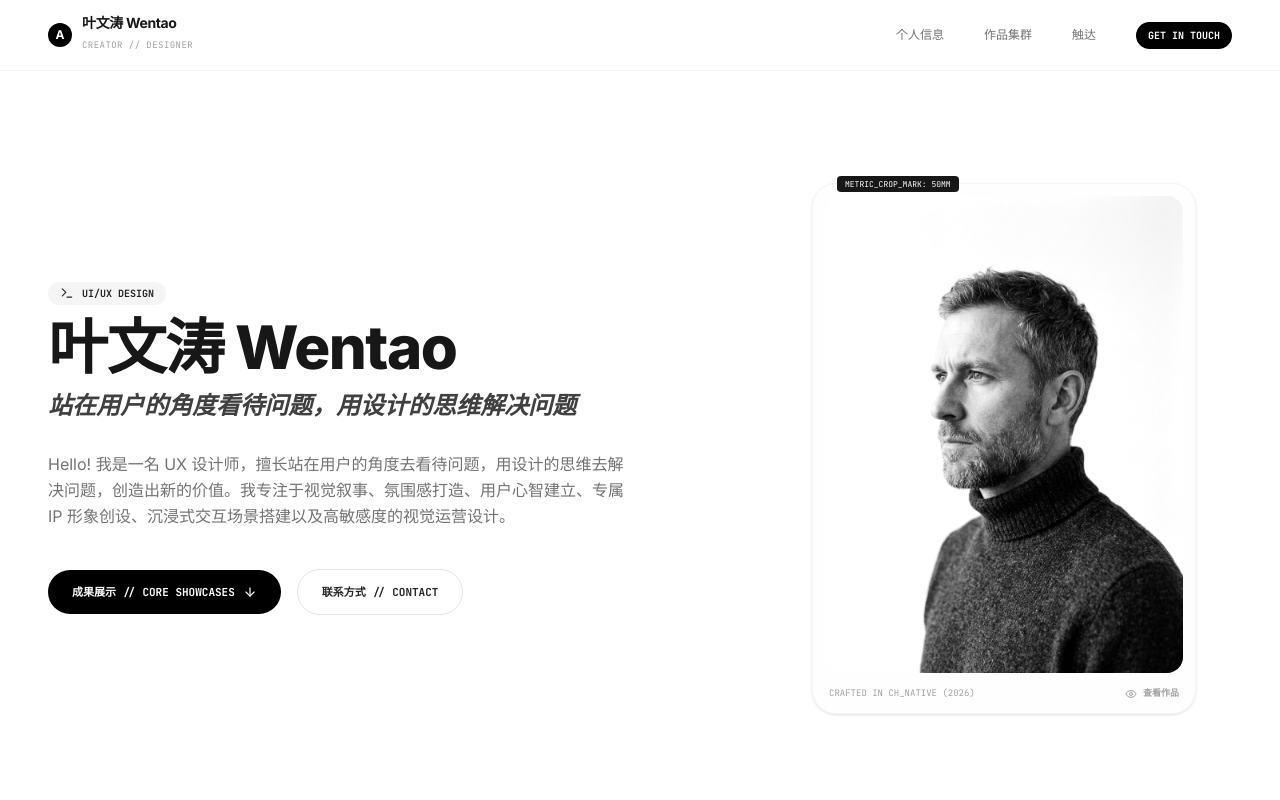
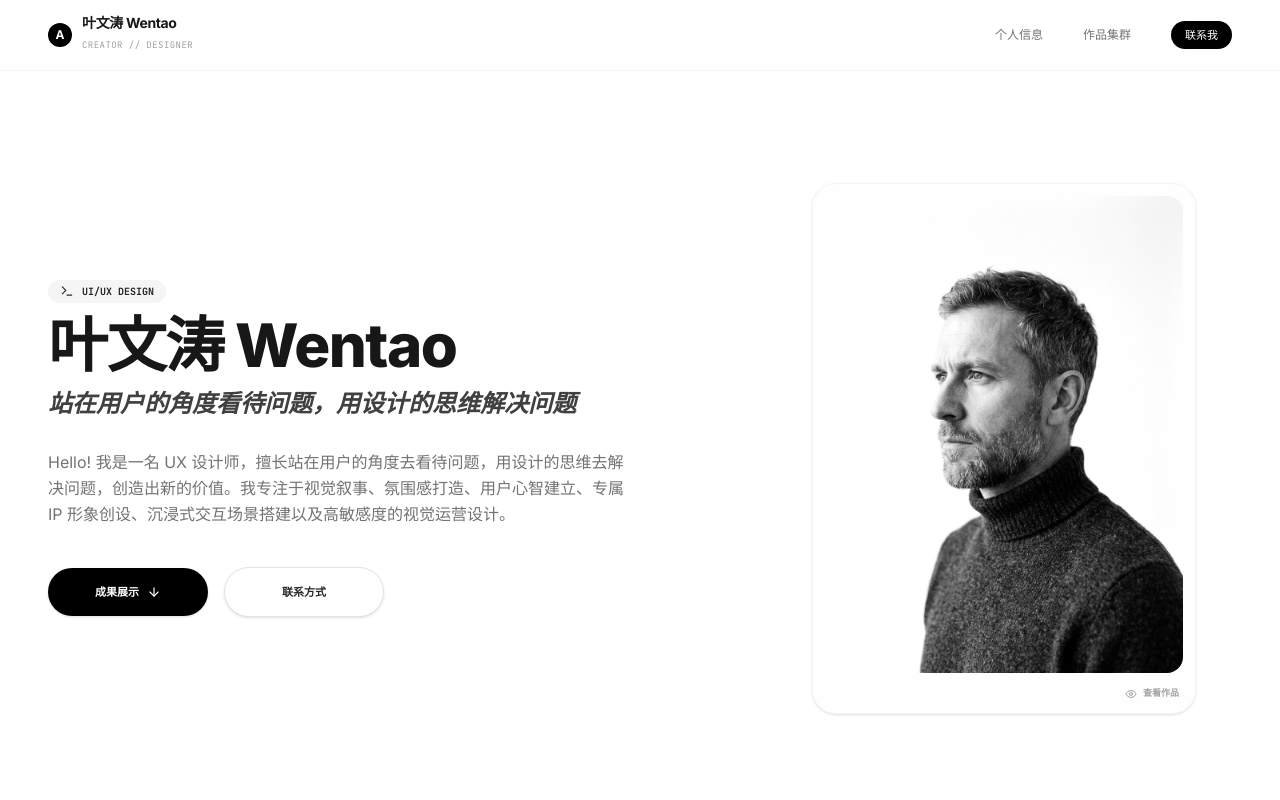
Before and after one commit to ywt888/-, a React (Vite) app: page / in a window 1280 px wide. Shown: the top 800 px of the page. Built offline with nearby package versions, Linux system fonts and the light colour scheme; a web font is replaced by a local one.

Commit message:
style: refine CTA buttons and navigation labels
Standardize button styling with increased padding and improved consistency, and simplify navigation labels for a cleaner, more minimalist interface.

```diff
--- a/src/App.tsx
+++ b/src/App.tsx
@@ -93,16 +93,16 @@ export default function App() {
                 <div className="flex flex-wrap items-center gap-4 pt-2">
                   <button
                     onClick={() => handleNavigateSection('projects-section')}
-                    className="flex items-center gap-2 bg-black hover:bg-neutral-800 text-white font-mono text-[11px] font-bold px-6 py-3.5 rounded-full transition-colors cursor-pointer"
+                    className="flex items-center justify-center gap-2 bg-black hover:bg-neutral-800 text-white font-mono text-[11px] font-bold px-10 py-4 rounded-full transition-colors cursor-pointer min-w-[160px] shadow-sm"
                   >
-                    <span>成果展示 // CORE SHOWCASES</span>
+                    <span>成果展示</span>
                     <ArrowDown className="w-3.5 h-3.5" />
                   </button>
                   <button
                     onClick={() => handleNavigateSection('contact-section')}
-                    className="flex items-center gap-2 border border-neutral-200 hover:border-black text-neutral-800 font-mono text-[11px] font-bold px-6 py-3.5 rounded-full transition-colors cursor-pointer bg-white"
+                    className="flex items-center justify-center gap-2 border border-neutral-200 hover:border-black text-neutral-800 font-mono text-[11px] font-bold px-10 py-4 rounded-full transition-colors cursor-pointer bg-white min-w-[160px] shadow-sm"
                   >
-                    <span>联系方式 // CONTACT</span>
+                    <span>联系方式</span>
                   </button>
                 </div>
               </div>
@@ -110,14 +110,12 @@ export default function App() {
               {/* Right Side: Hero Visual Frame containing professional portrait image */}
               <div className="lg:col-span-5 flex justify-center">
                 <div
-                  onClick={() => handleNavigateSection('projects-section')}
-                  className="group relative border border-neutral-100 p-3 bg-neutral-50/20 rounded-3xl max-w-sm w-full cursor-pointer hover:border-black transition-all hover:scale-[1.01] shadow-sm"
+                  className="group relative border border-neutral-100 p-3 bg-neutral-50/20 rounded-3xl max-w-sm w-full transition-all hover:scale-[1.01] shadow-sm"
                 >
-                  <div className="absolute top-[-8px] left-6 font-mono text-[8px] bg-neutral-900 text-white px-2 py-0.5 rounded-sm">
-                    METRIC_CROP_MARK: 50MM
-                  </div>
-
-                  <div className="overflow-hidden rounded-2xl aspect-[3/4] bg-neutral-100">
+                  <div
+                    onClick={() => handleNavigateSection('profile-section')}
+                    className="overflow-hidden rounded-2xl aspect-[3/4] bg-neutral-100 cursor-pointer"
+                  >
                     <img
                       src="/src/assets/images/founder_portrait_1779277018368.png"
                       alt="叶文涛 Wentao Portrait Black & White"
@@ -126,12 +124,14 @@ export default function App() {
                     />
                   </div>
 
-                  <div className="flex justify-between items-center font-mono text-[9px] text-neutral-400 mt-3.5 px-1">
-                    <span>CRAFTED IN CH_NATIVE (2026)</span>
-                    <span className="flex items-center gap-1.5 font-bold hover:text-black transition-colors">
+                  <div className="flex justify-end items-center font-mono text-[9px] text-neutral-400 mt-3.5 px-1">
+                    <button
+                      onClick={() => handleNavigateSection('projects-section')}
+                      className="flex items-center gap-1.5 font-bold text-neutral-400 hover:text-black transition-colors cursor-pointer"
+                    >
                       <Eye className="w-3 h-3" />
                       <span>查看作品</span>
-                    </span>
+                    </button>
                   </div>
                 </div>
               </div>
@@ -192,7 +192,6 @@ export default function App() {
           <p className="text-center md:text-right font-serif italic text-neutral-500 text-sm">
             “ Let's build something meaningful together // 让我们携手缔造卓越品物。”
           </p>
-          <span className="text-[10px] tracking-widest text-neutral-400">[ CONTRACT APPROVED // DCI_MONO ]</span>
         </div>
       </footer>
 
--- a/src/components/Navigation.tsx
+++ b/src/components/Navigation.tsx
@@ -50,19 +50,13 @@ export default function Navigation({ currentProjectId, onNavigateHome, onNavigat
             >
               作品集群
             </button>
-            <button
-              onClick={() => onNavigateSection('contact-section')}
-              className="text-xs font-medium text-neutral-500 hover:text-black transition-colors cursor-pointer relative py-1"
-            >
-              触达
-            </button>
 
             {/* WeChat/Contact quick CTA in corner */}
             <button
               onClick={() => onNavigateSection('contact-section')}
-              className="hidden sm:inline-block font-mono text-[10px] bg-black text-white hover:bg-neutral-800 transition-colors px-3 py-1.5 rounded-full font-bold cursor-pointer"
+              className="hidden sm:inline-block text-[11px] bg-black text-white hover:bg-neutral-800 transition-colors px-3.5 py-1.5 rounded-full font-medium cursor-pointer"
             >
-              GET IN TOUCH
+              联系我
             </button>
           </div>
         )}
```
